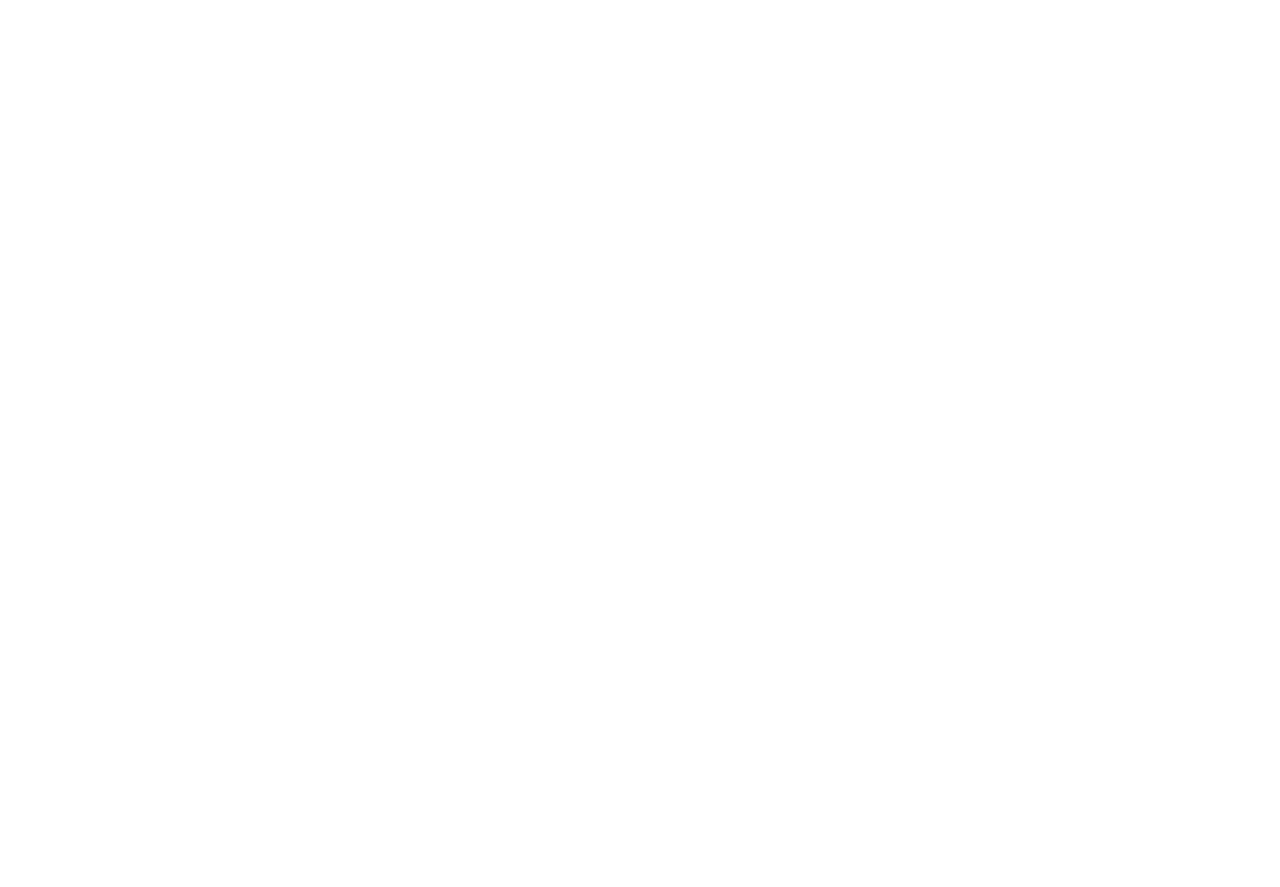
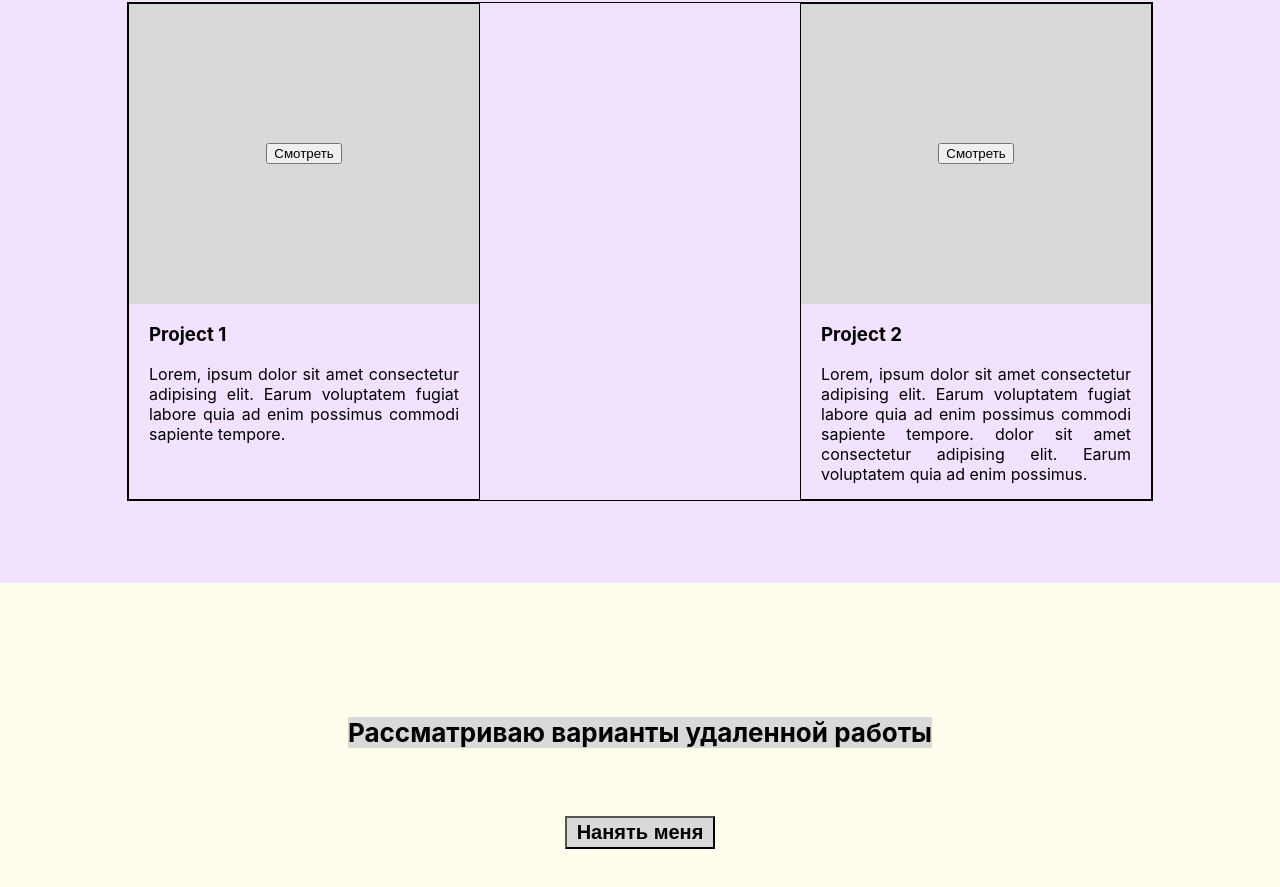
Before and after one commit to Maystrenko-Alex/portfolio-react, a React (Create React App) app: page / in a window 1280 px wide. Shown: the part 1899-2786 px from the top of the page. Before the commit the page ends 1680 px from the top, so only its background shows below. Built offline with nearby package versions, Linux system fonts and the light colour scheme.

Commit message:
part 1 - work, distant work, contacts

```diff
--- a/src/App.js
+++ b/src/App.js
@@ -1,7 +1,10 @@
 import './App.css';
+import { Contacts } from './contacts/Contacts';
+import { DistantWork } from './distantWork/DistantWork';
 import { Header } from './header/Header';
 import { Main } from './main/Main';
 import { Skills } from './skills/Skills';
+import { Works } from './works/Works';
 
 
 function App() {
@@ -10,6 +13,9 @@
       <Header />
       <Main />
       <Skills />
+      <Works />
+      <DistantWork />
+      <Contacts />
     </div>
   );
 }
--- a/src/common/styles/Container.module.css
+++ b/src/common/styles/Container.module.css
@@ -1,5 +1,5 @@
 .container {
-  /* border: 1px solid; */
+  border: 1px solid;
   height: 100%;
   width: 80%;
   margin: 0 auto;
--- /dev/null
+++ b/src/contacts/Contacts.js
@@ -0,0 +1,20 @@
+import React from 'react';
+import style from './Contacts.module.css';
+
+import styleContainer from './../common/styles/Container.module.css';
+
+export const Contacts = () => {
+  return (
+    <div className={style.wrapper}>
+      <div className={`${styleContainer.container} ${style.container}`}>
+        <h2 className={style.title}>Контакты</h2>
+        <form className={style.form}>
+          <input type={'text'} placeholder={'Enter your name...'}></input>
+          <input type={'email'} placeholder={'Enter your email...'}></input>
+          <textarea className={style.textarea} placeholder={'Enter message...'} rows={5}></textarea>
+          <input type={'submit'} value={'Отправить'} className={style.button} />
+        </form>
+      </div>
+    </div>
+  );
+};
--- /dev/null
+++ b/src/contacts/Contacts.module.css
@@ -0,0 +1,30 @@
+.wrapper {
+  height: 100vh;
+  background-color: #ffe2e2;
+
+}
+
+.container {
+  flex-direction: column;
+  align-items: center;
+  justify-content: center;
+}
+
+.form {
+  display: flex;
+  flex-direction: column;
+  align-items: center;
+  gap: 30px;
+  border: 1px solid;
+  width: 60%;
+}
+.form input {
+  font-size: 22px;
+  width: 100%;
+}
+.textarea {
+  width: 100%;
+}
+.button {
+  width: 70% ;
+}
--- /dev/null
+++ b/src/distantWork/DistantWork.js
@@ -0,0 +1,13 @@
+import React from 'react';
+import style from './DistantWork.module.css';
+
+export const DistantWork = () => {
+  return (
+    <div className={style.wrapper}>
+      <div className={` ${style.container}`}>
+        <span className={style.title}>Рассматриваю варианты удаленной работы</span>
+        <button className={style.button}>Нанять меня</button>
+      </div>
+    </div>
+  );
+};
--- /dev/null
+++ b/src/distantWork/DistantWork.module.css
@@ -0,0 +1,31 @@
+.wrapper {
+  background-color: #fffeec;
+  height: 50vh;
+  display: flex;
+  justify-content: center;
+  align-items: center;
+}
+
+.container {
+  width: 80%;
+  height: 50%;
+  /* border: 1px solid; */
+  display: flex;
+  flex-direction: column;
+  justify-content: space-around;
+  align-items: center;
+}
+
+.title {
+  background-color: #d9d9d9;
+  text-align: center;
+  font-size: 26px;
+  font-weight: 700;
+}
+
+.button {
+  background-color: #d9d9d9;
+  padding: 3px 10px;
+  font-size: 20px;
+  font-weight: 700;
+}
--- a/src/index.css
+++ b/src/index.css
@@ -5,6 +5,7 @@
     sans-serif;
   -webkit-font-smoothing: antialiased;
   -moz-osx-font-smoothing: grayscale;
+  box-sizing: border-box;
 }
 
 code {
--- a/src/skills/Skills.module.css
+++ b/src/skills/Skills.module.css
@@ -9,7 +9,7 @@
   display: flex;
   min-height: 800px;
   flex-direction: column;
-  justify-content: space-between;
+  justify-content: space-around;
 
 }
 
--- /dev/null
+++ b/src/works/Works.js
@@ -0,0 +1,42 @@
+import React from 'react';
+import style from './Works.module.css';
+// import styleContainer from './../common/styles/Container.module.css';
+
+export const Works = () => {
+  return (
+    <div className={style.wrapper}>
+      <div className={style.container}>
+        <h2 className={style.title}>My projects</h2>
+        <div className={style.items}>
+          <Work
+            name={'Project 1'}
+            description={'Lorem, ipsum dolor sit amet consectetur adipising elit. Earum voluptatem fugiat' +
+              ' labore quia ad enim possimus commodi sapiente tempore.'} />
+          <Work
+            name={'Project 2'}
+            description={'Lorem, ipsum dolor sit amet consectetur adipising elit. Earum voluptatem fugiat' +
+              ' labore quia ad enim possimus commodi sapiente tempore. dolor sit amet consectetur adipising elit. Earum' +
+              ' voluptatem quia ad enim possimus.'} />
+        </div>
+      </div>
+    </div>
+  );
+};
+
+
+
+const Work = (props) => {
+  return (
+    <div className={style.item}>
+      <div className={style.image}>
+        <button>Смотреть</button>
+      </div>
+      <div className={style.textBlock}>
+        <h3 className={style.name}>{props.name}</h3>
+        <span className={style.description}>
+          {props.description}
+        </span>
+      </div>
+    </div>
+  );
+};
--- /dev/null
+++ b/src/works/Works.module.css
@@ -0,0 +1,46 @@
+.wrapper {
+  min-height: 100vh;
+  background-color: #f1e2ff;
+}
+
+.container {
+  width: 80%;
+  padding-top: 150px;
+  margin: 0 auto;
+  display: flex;
+  flex-direction: column;
+  justify-content: center;
+  align-items: center;
+}
+
+.title {
+  background-color: #d9d9d9;
+}
+
+.items {
+  display: flex;
+  justify-content: space-between;
+  width: 100%;
+  flex-wrap: wrap;
+  border: 1px solid;
+}
+
+.item {
+  width: 350px;
+  border: 1px solid;
+  padding-bottom: 15px;
+}
+
+.image {
+  width: 100%;
+  height: 300px;
+  background-color: #d9d9d9;
+  display: flex;
+  align-items: center;
+  justify-content: center;
+}
+
+.textBlock {
+  padding: 0 20px;
+  text-align: justify;
+}
```
